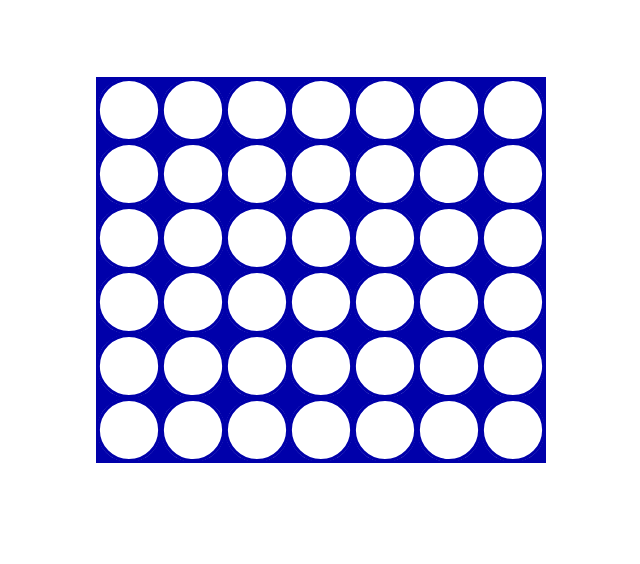
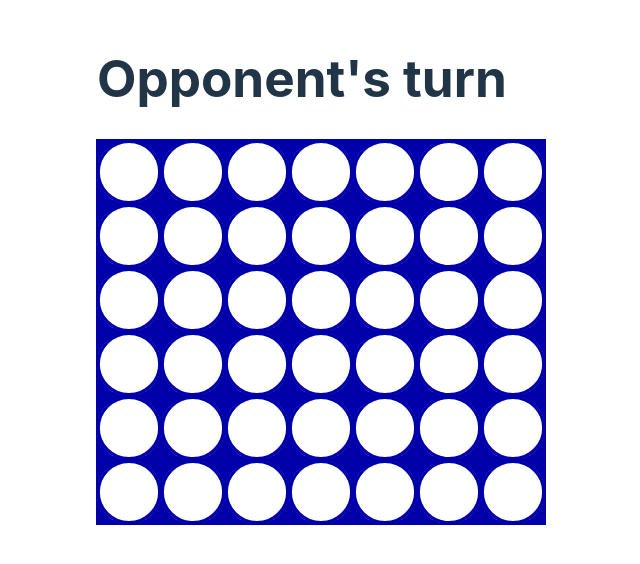
Before and after one commit to zachjensz/connectfour, a Svelte app: page / in a window 1280 px wide. Shown: the part 130-694 px from the top of the page, without its empty margins (319-959 px from the left). Built offline with nearby package versions, Linux system fonts and the light colour scheme.

Commit message:
Added turn banner

```diff
--- a/src/App.svelte
+++ b/src/App.svelte
@@ -1,7 +1,9 @@
 <script>
   import Grid from './lib/Grid.svelte'
+  import Banner from './lib/Banner.svelte'
 </script>
 
+<Banner />
 <main>
   <Grid />
 </main>
--- /dev/null
+++ b/src/lib/Banner.svelte
@@ -0,0 +1,13 @@
+<script>
+	import { isPlayerTurn } from './stores.js'
+</script>
+
+{#if ($isPlayerTurn)}
+	<h1>
+		Your turn
+	</h1>
+{:else}
+	<h1>
+		Opponent's turn
+	</h1>
+{/if}
```
